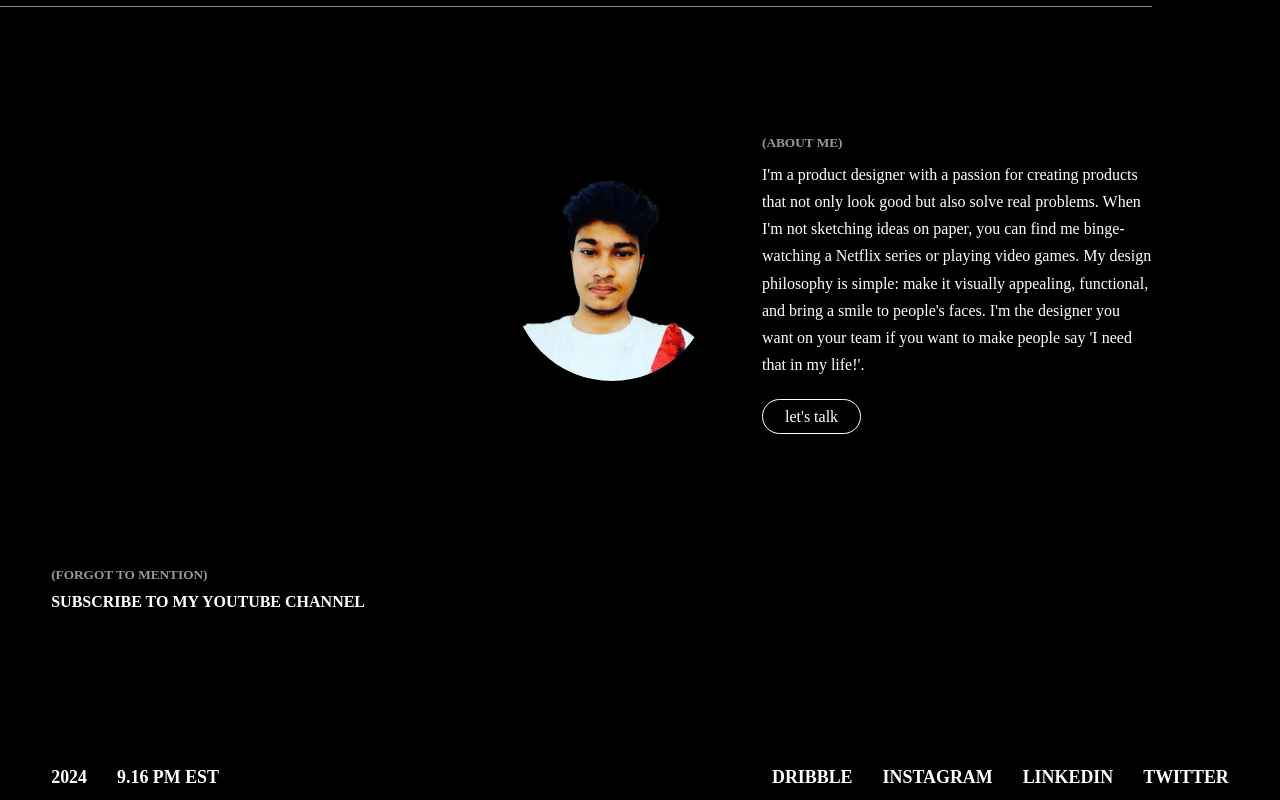
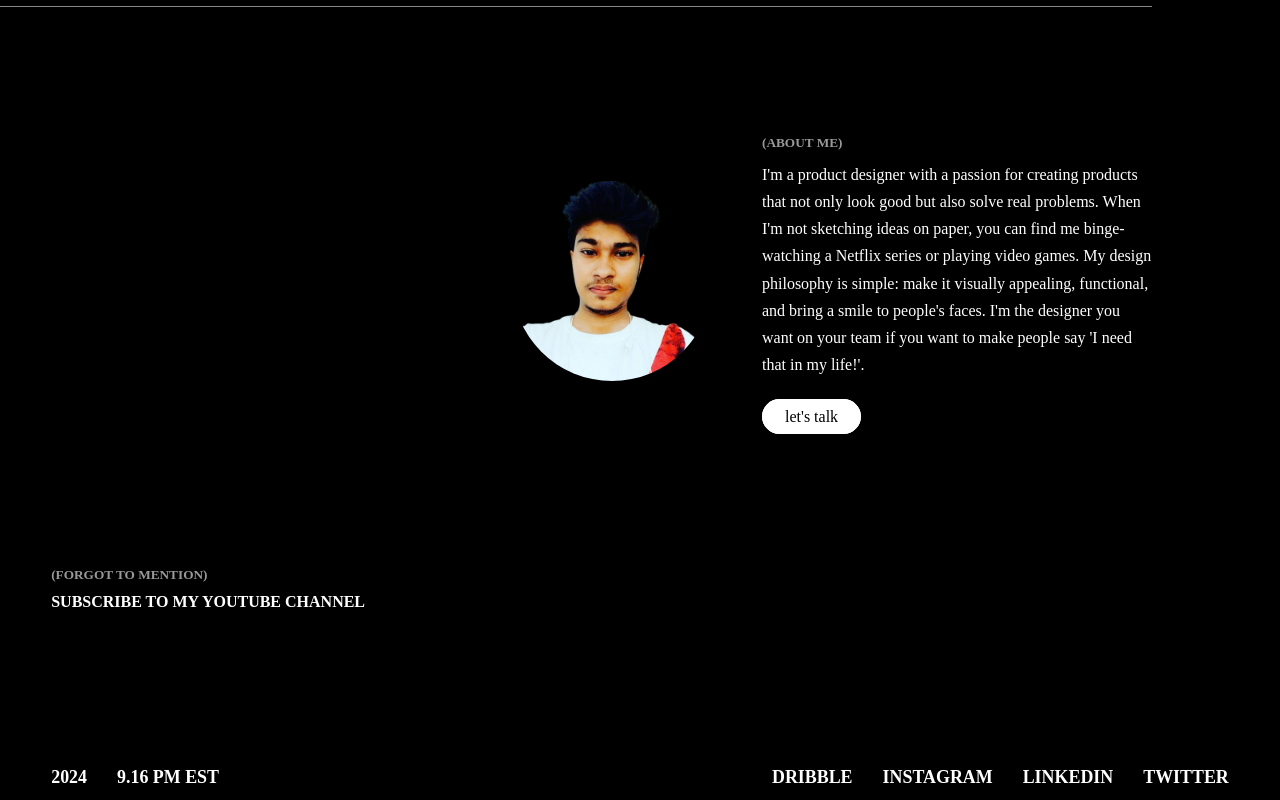
Before and after one commit to rakib-molla/p-personal, a plain HTML site: page index.html in a window 1280 px wide. In both pictures the pointer is over the link "let's talk". Shown: the part 1602-2402 px from the top of the page. Drawn offline with nearby package versions, Linux system fonts and the light colour scheme; a script that the page names is missing; files whose address does not match are found by name.

Commit message:
button hover effect add

```diff
--- a/css/style.css
+++ b/css/style.css
@@ -194,6 +194,17 @@ html body{
     color: #fff;
     text-decoration: none;
     border-radius: 100px;
+
+}
+.text-about a:hover{
+    padding: 8px 22px;
+    color: black;
+    border: 1px solid #fff;
+    background-color: #fff;
+    text-decoration: none;
+    border-radius: 100px;
+    transition: all ease-in-out;
+    transition-duration: 1s;
 }
 #about img{
     width: 200px;
```
Also changed, not shown: index.html (+1 -1 lines).
